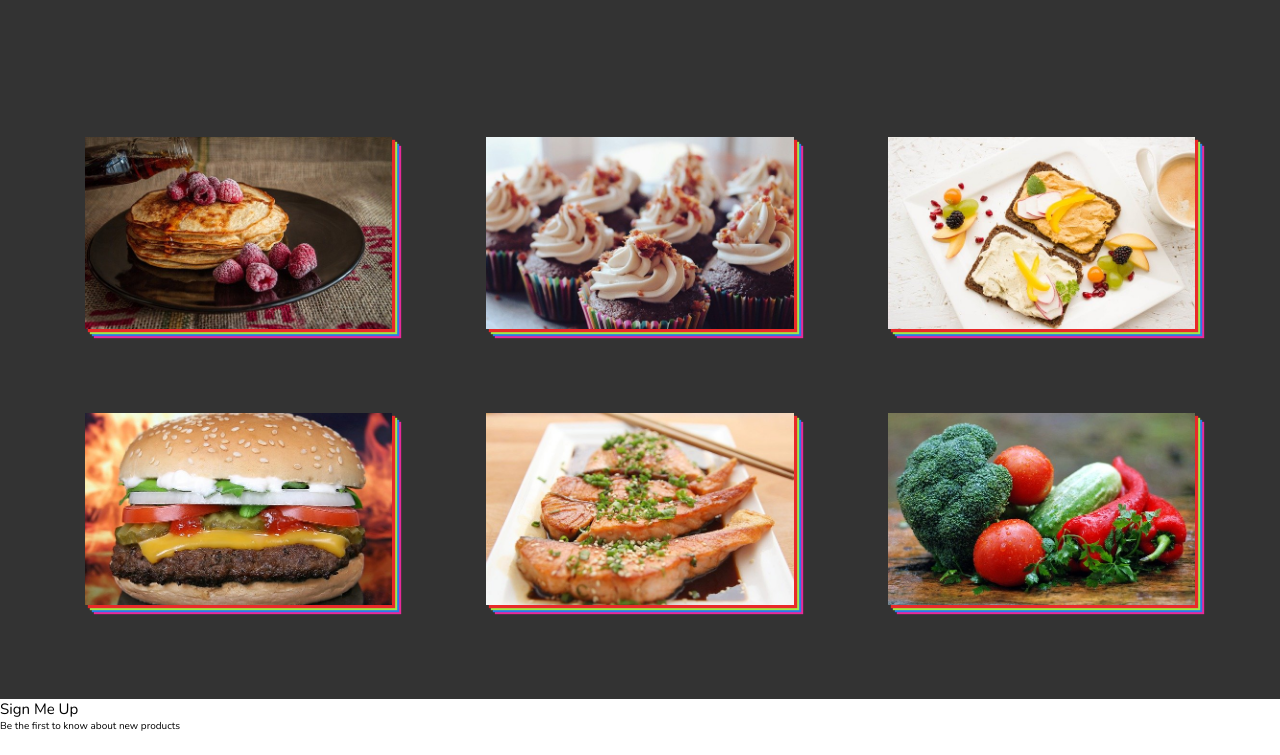
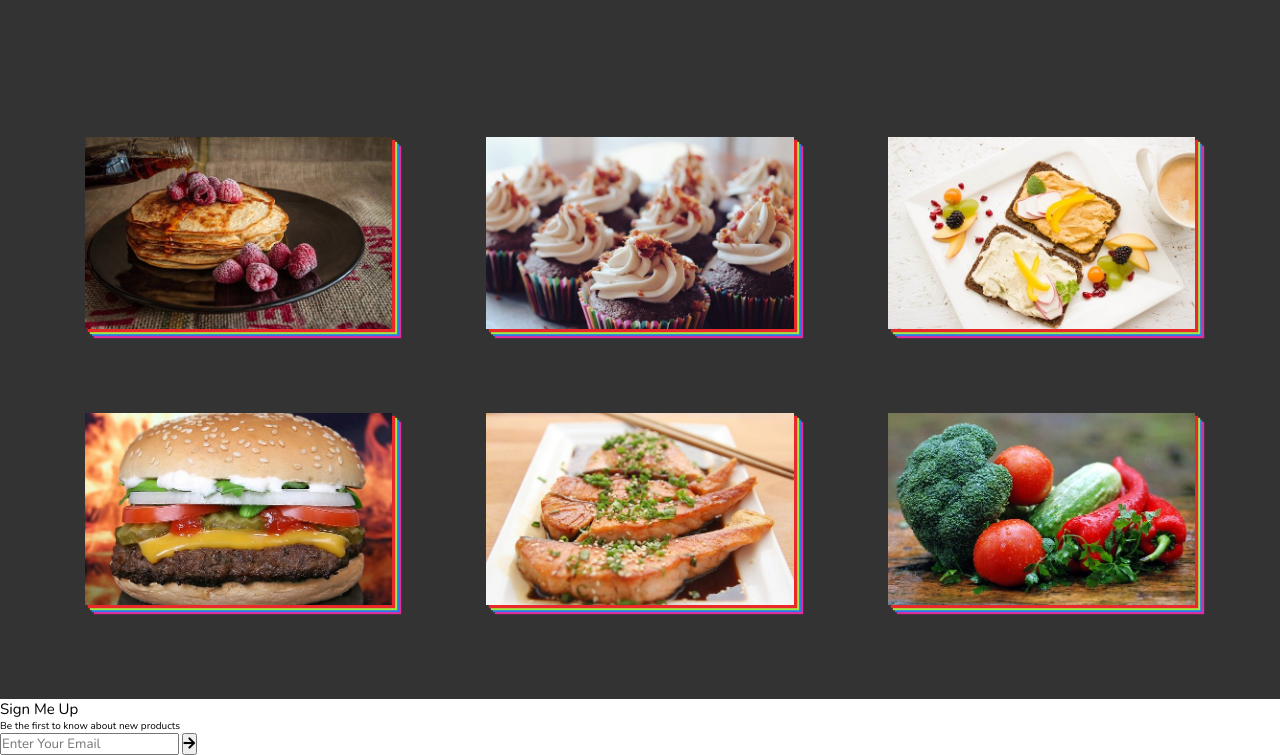
Before and after one commit to ChristopherZalapa/Foods, a plain HTML site: page index.html in a window 1280 px wide. Shown: the part 1816-2571 px from the top of the page. Before the commit the page ends 2549 px from the top, so only its background shows below. Drawn offline with nearby package versions, Linux system fonts and the light colour scheme.

Commit message:
Sign Up Form

```diff
--- a/index.html
+++ b/index.html
@@ -94,8 +94,13 @@
             <div class="section-4-text">
                 <h2 class="section-4-heading">Sign Me Up</h2>
                 <p class="section-4-paragraph">Be the first to know about new products</p>
-
             </div>
+            <form class="signup-form">
+                <input type="email" class="signup-form-input" placeholder="Enter Your Email">
+                <button class="signup-form-btn">
+                    <i class="fas fa-arrow-right"></i>
+                </button>
+            </form>
         </section>
         <!-- End of Section 4 -->
     </div>
```
